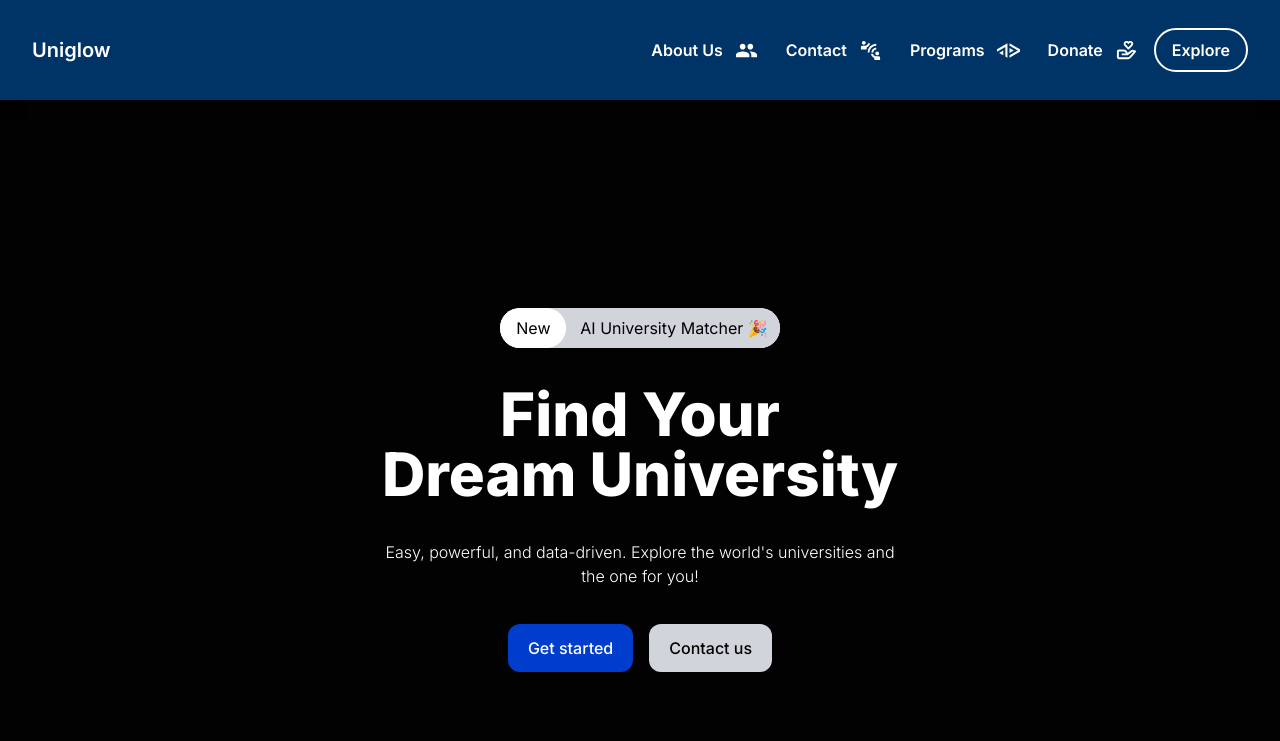
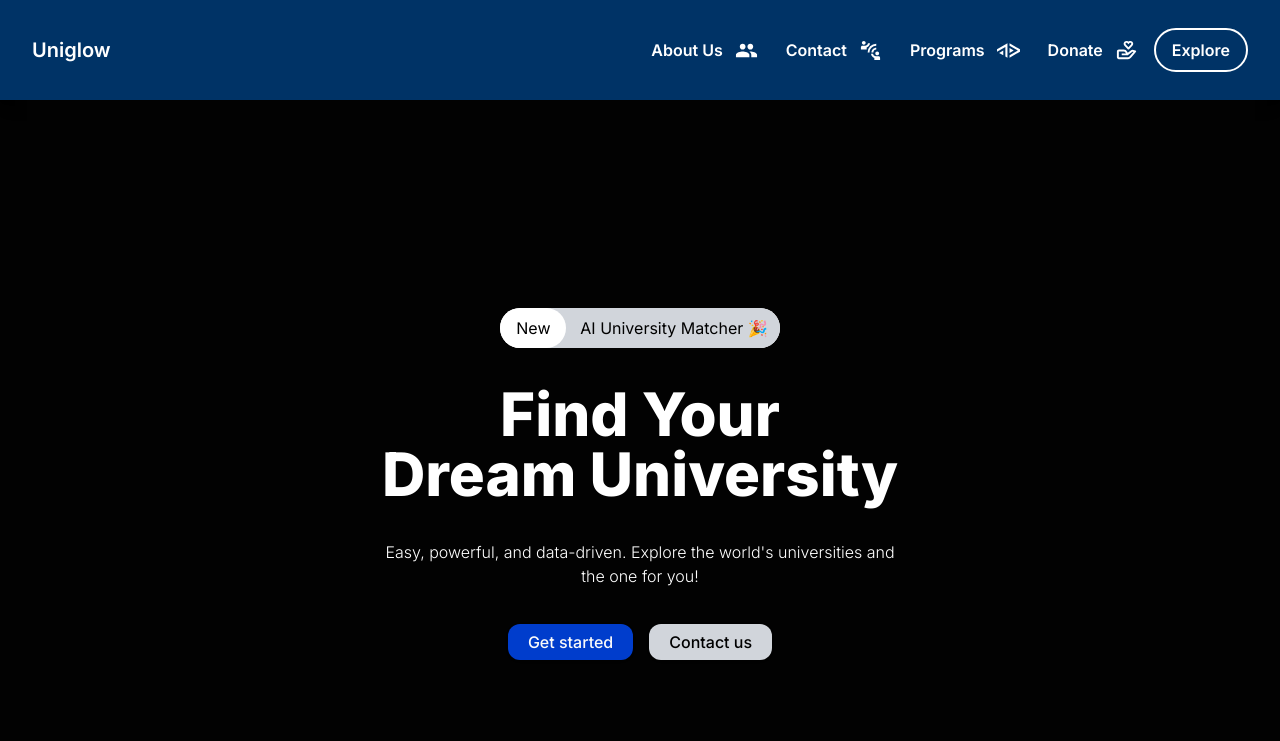
Before and after one commit to ebeeyuuu/react-uniglow, a Next.js app: page / in a window 1280 px wide. Shown: the top 741 px of the page. Built offline with nearby package versions, Linux system fonts and the light colour scheme.

Commit message:
updated hero and loading button

```diff
--- a/src/app/components/LandingPage/Hero.tsx
+++ b/src/app/components/LandingPage/Hero.tsx
@@ -4,6 +4,7 @@ import React, { useState, useEffect } from "react";
 import Image from "next/image";
 import preview from "@/images/preview.png";
 import LoadingButton from "@/app/components/LoadingButton";
+import { Button } from "@/components/ui/button";
 import { useRouter } from "next/navigation";
 import AOS from "aos";
 import "aos/dist/aos.css";
@@ -81,7 +82,6 @@ const Hero = () => {
           Contact us
         </LoadingButton>
       </div>
-
       <div
         className={`relative w-3/4 h-auto max-w-[1800px] min-[200px] p-10 rounded-2xl max-md:mt-8 max-md:w-[90%] max-md:p-0 transition duration-300 ${loading ? "blur-lg" : ""}`}
         data-aos="fade-up"
--- a/src/app/components/LoadingButton.tsx
+++ b/src/app/components/LoadingButton.tsx
@@ -1,4 +1,5 @@
 import React, { useState } from "react";
+import { Button } from "@/components/ui/button";
 
 interface LoadingIconProps {
   widthPx: number;
@@ -76,7 +77,7 @@ const LoadingButton: React.FC<LoadingButtonProps> = ({
   };
 
   return (
-    <button
+    <Button
       className={`relative ${className}`}
       onClick={handleClick}
       disabled={isLoading}
@@ -99,7 +100,7 @@ const LoadingButton: React.FC<LoadingButtonProps> = ({
           />
         </span>
       )}
-    </button>
+    </Button>
   );
 };
 
```
